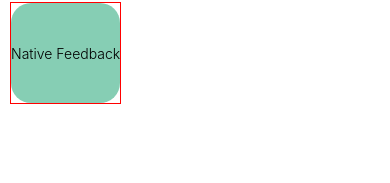
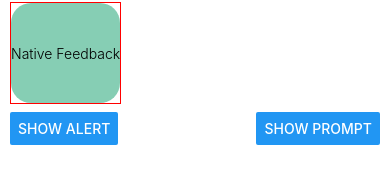
Before and after one commit to EricRibia/donewithit, a React Native app: screen / in a window 390 px wide. Shown: the part 563-746 px from the top of the page. Built offline with nearby package versions, Linux system fonts and the light colour scheme.

Commit message:
chore: buttons and alerts

```diff
--- a/App.tsx
+++ b/App.tsx
@@ -7,6 +7,7 @@ import {
   Platform,
   TouchableNativeFeedback,
   Text,
+  Alert,
 } from "react-native";
 import { useState } from "react";
 
@@ -63,6 +64,18 @@ export default function App() {
             <Text style={styles.textStyles}>Native Feedback</Text>
           </View>
         </TouchableNativeFeedback>
+        <View style={styles.btnsContainer}>
+          <Button
+            title="Show Alert"
+            onPress={() => Alert.alert("Success", "This was done successfully")}
+          />
+          <Button
+            title="Show Prompt"
+            onPress={() =>
+              Alert.prompt("Success", "This was done successfully")
+            }
+          />
+        </View>
       </View>
     </SafeAreaView>
   );
@@ -73,6 +86,11 @@ const styles = StyleSheet.create({
     flex: 1,
     backgroundColor: "#fff",
   },
+  btnsContainer: {
+    marginVertical: 8,
+    flexDirection: "row",
+    justifyContent: "space-between",
+  },
   sourImageStyles: {
     marginVertical: 8,
     width: "100%",
@@ -81,8 +99,8 @@ const styles = StyleSheet.create({
     borderRadius: 20,
   },
   contentContainer: {
+    padding: 10,
     flex: 1,
-    padding: 10,
   },
   nativeFeedbackView: {
     width: "100%",
```
